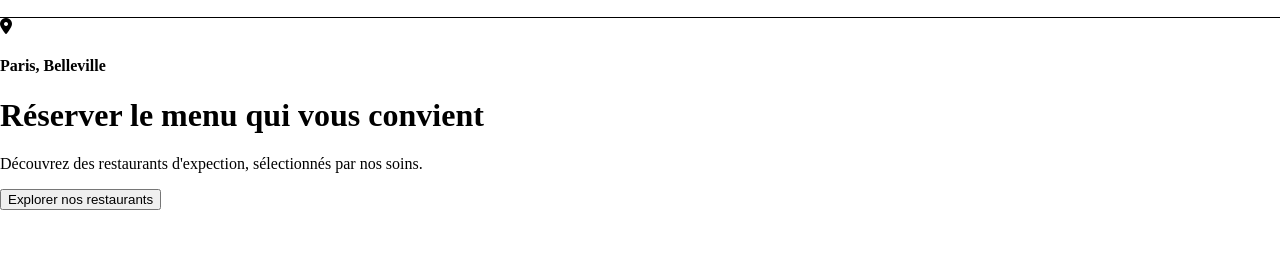
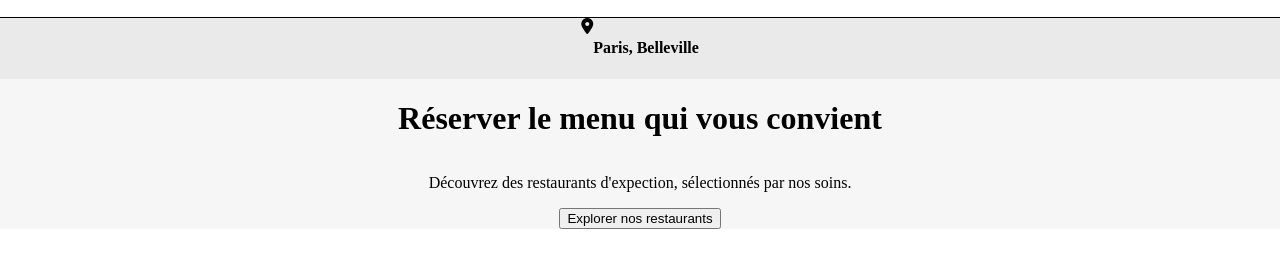
Before and after one commit to jorisbertier/ohMyFood, a website: page index.html in a window 1280 px wide. Shown: the part 59-326 px from the top of the page. Drawn offline with Linux system fonts and the light colour scheme.

Commit message:
add html style header

```diff
--- a/asset/component/header.scss
+++ b/asset/component/header.scss
@@ -1,13 +1,20 @@
 header {
     width: 100%;
     display: flex;
+    justify-content: center;
     flex-direction: column;
+
     .header__position {
         display: flex;
         flex-direction: row;
-        background: red;
+        justify-content: center;
+        background: $third-color;
     }
-    .header__menu {
-        background: $secondary-color;
+
+    .header__explore {
+        display: flex;
+        flex-direction: column;
+        align-items: center;
+        background-color: $secondary-color;
     }
 }
--- a/asset/style/index.scss
+++ b/asset/style/index.scss
@@ -1,3 +1,4 @@
 @import "../component/variable.scss";
 @import "../component/navbar.scss";
 @import '../component/body-style.scss';
+@import '../component/header.scss';
```
Also changed, not shown: asset/component/header.css (added), asset/component/navbar.css, asset/component/variable.css, asset/style/index.css, build/style.css, 5 other files.
